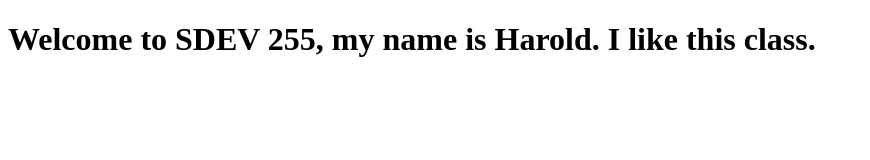
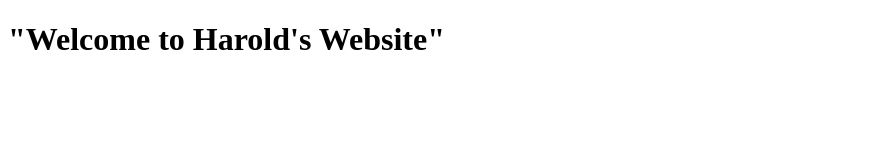
Before and after one commit to hligon35/SDEV255-HLigon, a plain HTML site: page index.html in a window 1280 px wide. Shown: the whole page, without its empty margins (0-870 px from the left). Drawn offline with Linux system fonts and the light colour scheme.

```diff
--- a/index.html
+++ b/index.html
@@ -7,7 +7,7 @@
   <link href="style.css" rel="stylesheet" type="text/css" />
 </head>
 <body>
-  <h1> Welcome to SDEV 255, my name is Harold. I like this class.</h1>
+  <h1> "Welcome to Harold's Website"</h1>
   <script src="script.js"></script>
 </body>
 </html>
```
